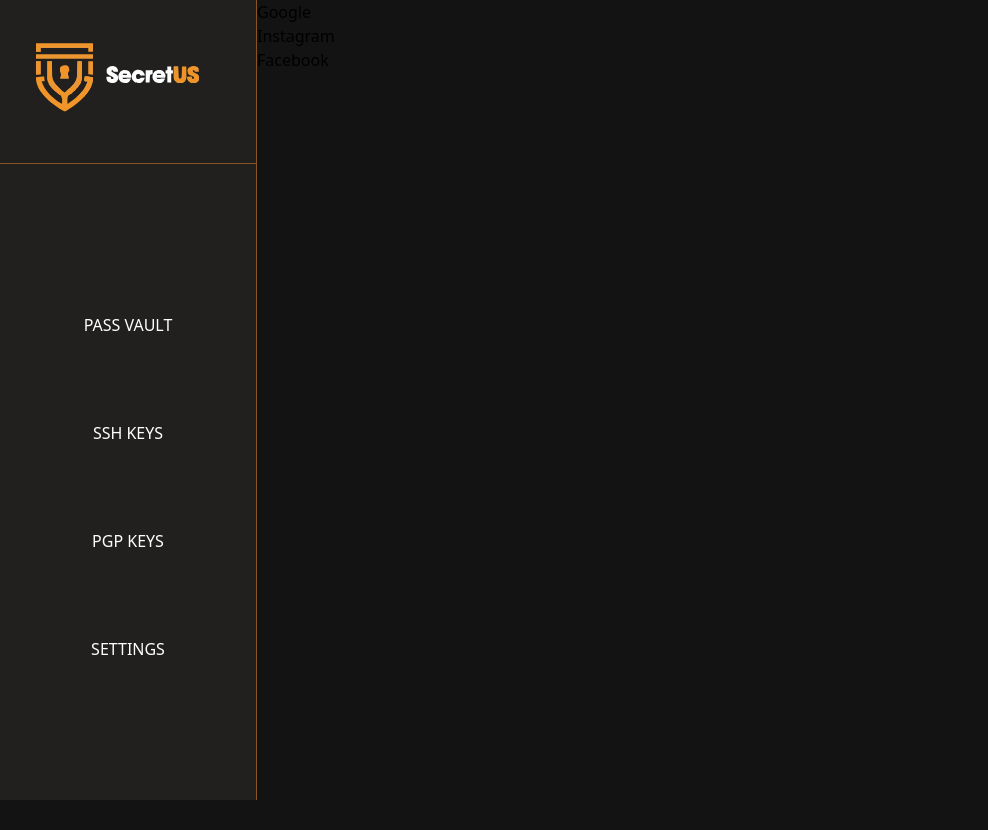
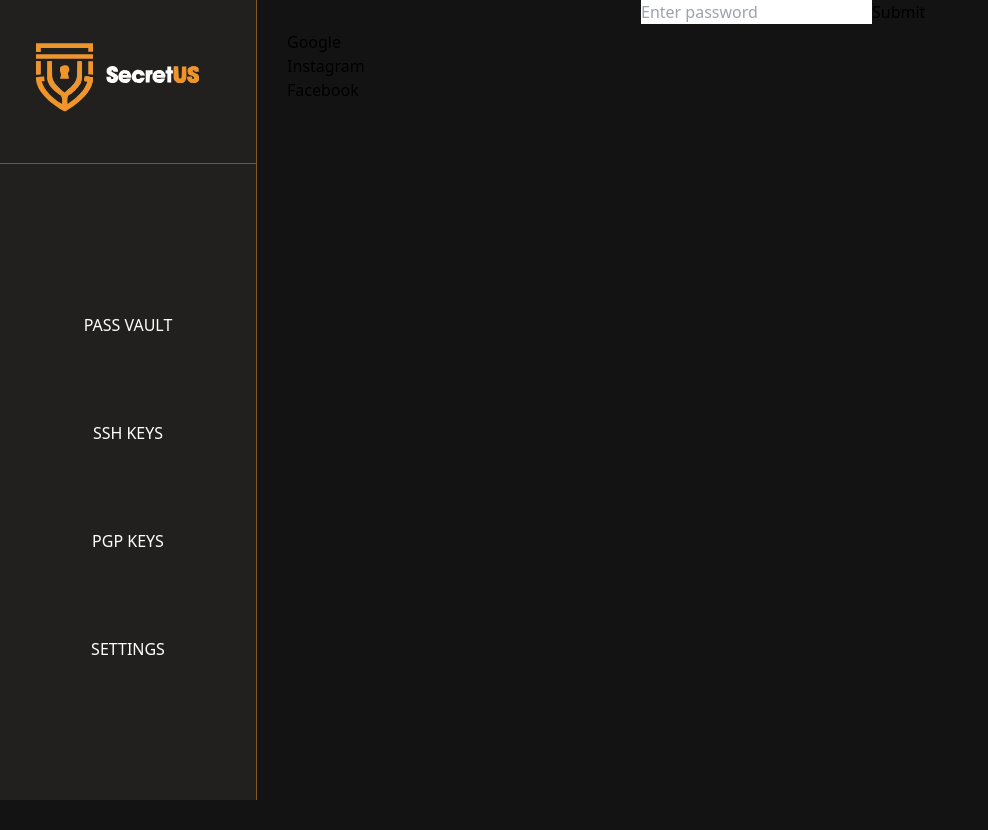
Before and after one commit to TeamNuclearCodes/SecretUS, a React (Create React App) app in the folder frontend/: page /passvault in a window 1280 px wide. Both pictures are taken after a click on the item "Instagram". Shown: the whole page, without its empty margins (0-988 px from the left). Built offline with nearby package versions, Linux system fonts and the light colour scheme.

Commit message:
feat: passvault page
added passvault page list items, master password input form, item details display

```diff
--- a/frontend/src/App.css
+++ b/frontend/src/App.css
@@ -1,11 +1,11 @@
-.body{
+.body {
   display: flex;
   background-color: #141313;
 }
-body{
+body {
   overflow: hidden;
 }
-.sidebar{
+.sidebar {
   background-color: #221f1f;
   top: -30px;
   height: calc(100vh + 30px);
@@ -14,7 +14,7 @@
   display: flex;
   flex-direction: column;
 }
-.sidebarheader{
+.sidebarheader {
   padding: 20px;
   position: relative;
   overflow: hidden;
@@ -23,25 +23,25 @@
   display: flex;
   flex-direction: column;
 }
-.hr{
+.hr {
   height: 2px;
   top: -10px;
   position: relative;
   background-color: #855621;
 }
-.vr{
-  width:1px;
+.vr {
+  width: 1px;
   height: 100vh;
   background-color: #855621;
 }
-.sidebarcontent{
+.sidebarcontent {
   display: flex;
   flex-direction: column;
   justify-content: space-around;
   align-items: center;
   height: 100%;
 }
-.sidebarcontent ul{
+.sidebarcontent ul {
   display: flex;
   flex-direction: column;
   justify-content: space-around;
@@ -51,11 +51,11 @@
   height: 69%;
 }
 
-.sidebarcontent li{
+.sidebarcontent li {
   width: 100%;
   height: 100%;
 }
-.sidebarcontent .sidebarkeys{
+.sidebarcontent .sidebarkeys {
   display: flex;
   color: white;
   transition: font-size 0.1s ease, text-shadow 0.5s ease;
@@ -67,7 +67,19 @@
   text-align: center;
 }
 .sidebar .sidebarkeys:hover {
-            font-size: 20px;
-            text-shadow: 2px 2px 5px rgba(0, 0, 0, 0.3);
+  font-size: 20px;
+  text-shadow: 2px 2px 5px rgba(0, 0, 0, 0.3);
+}
 
-        }
+.password-list {
+  float: left;
+  display: flex;
+  flex-direction: column;
+  justify-content: flex-start;
+  padding: 30px 0 0 30px;
+  width: 30vw;
+}
+
+.item-details {
+  float: right;
+}
--- a/frontend/src/pages/PassVault.jsx
+++ b/frontend/src/pages/PassVault.jsx
@@ -16,7 +16,20 @@
     setPassword("");
   };
 
+  const handlePassswordChange = (e) => {
+    setPassword(e.target.value);
+  };
+
+  const handlePasswordSubmit = (e) => {
+    e.preventDefault();
+    {
+      /* Password checking logic */
+    }
+    setIsPasswordEntered(true);
+  };
+
   return (
+    <div className="content">
       <div className="password-list">
         <ul>
           {items.map((item) => (
@@ -26,6 +39,27 @@
           ))}
         </ul>
       </div>
+      <div className="item-details">
+        {!selectedItem ? (
+          <div>Nothing selected</div>
+        ) : !isPasswordEntered ? (
+          <form onSubmit={handlePasswordSubmit}>
+            <input
+              type="password"
+              value={password}
+              onChange={handlePassswordChange}
+              placeholder="Enter password"
+            />
+            <button type="submit">Submit</button>
+          </form>
+        ) : (
+          <div>
+            {selectedItem.site}
+            {selectedItem.pass}
+          </div>
+        )}
+      </div>
+    </div>
   );
 };
 
```
Lines whose indentation alone changed are shown as unchanged.
